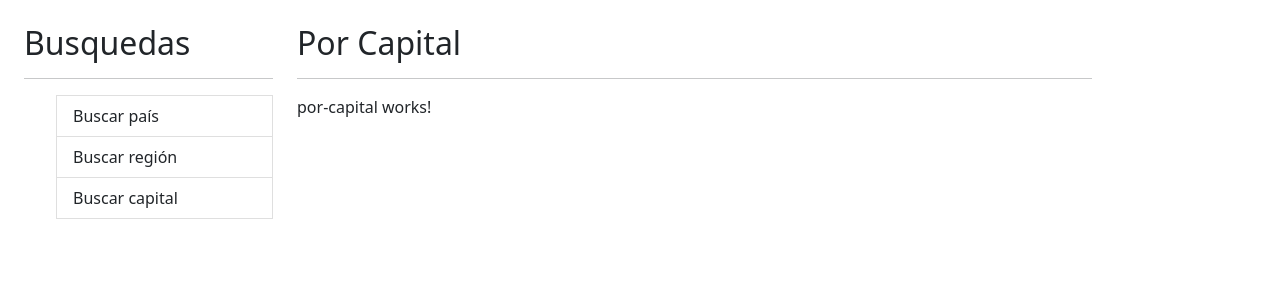
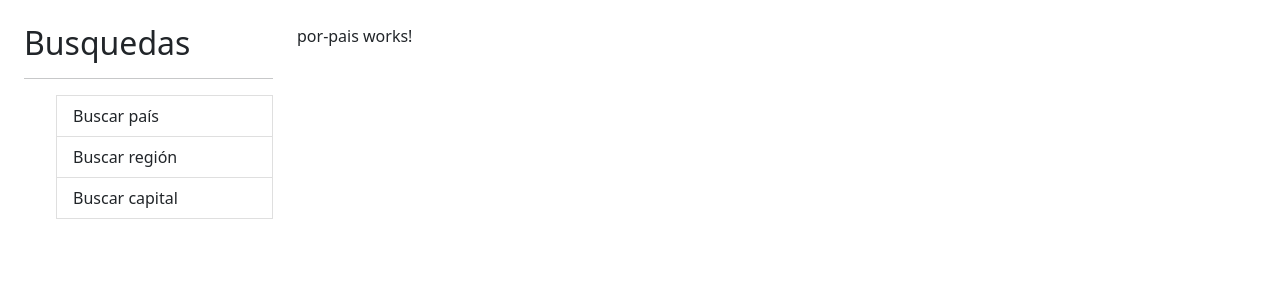
Before and after one commit to ConxiCR/Angular_paisesApp, an Angular app: page / in a window 1280 px wide. Shown: the top 300 px of the page. Built offline with nearby package versions, Linux system fonts and the light colour scheme.

Commit message:
configuración rutas
Signed-off-by: ConxiCr <conxicr@hotmail.com>

```diff
--- /dev/null
+++ b/src/app/app-routing.module.ts
@@ -0,0 +1,42 @@
+import { NgModule } from '@angular/core';
+import { RouterModule, Routes } from '@angular/router';
+
+import { PorPaisComponent } from './pais/pages/por-pais/por-pais.component';
+import { PorRegionComponent } from './pais/pages/por-region/por-region.component';
+import { PorCapitalComponent } from './pais/pages/por-capital/por-capital.component';
+import { VerPaisComponent } from './pais/pages/ver-pais/ver-pais.component';
+
+const routes: Routes = [
+    {
+        path: '',
+        component: PorPaisComponent,
+        pathMatch: 'full'
+    },
+    {
+        path: 'region',
+        component: PorRegionComponent
+    },
+    {
+        path: 'capital',
+        component: PorCapitalComponent
+    },
+    {
+        path: 'pais/:id',
+        component:VerPaisComponent
+    },
+    {
+        path: '**',
+        redirectTo: ''
+    }
+
+];
+
+@NgModule ({
+    imports: [
+        RouterModule.forRoot( routes )
+    ],
+    exports: [
+        RouterModule
+    ]
+})
+export class AppRoutingModule {}
--- a/src/app/app.component.html
+++ b/src/app/app.component.html
@@ -15,9 +15,7 @@
         </ul>
     </div>
     <div class="col">
-        <h2>Por Capital</h2>
-        <hr>
-        <app-por-capital></app-por-capital>
+        <router-outlet></router-outlet>
     </div>
 
 </div>
--- a/src/app/app.module.ts
+++ b/src/app/app.module.ts
@@ -5,14 +5,17 @@
 import { PaisModule } from './pais/pais.module';
 import { SharedModule } from './shared/shared.module';
 
+import { AppRoutingModule } from './app-routing.module';
+
 @NgModule({
   declarations: [
     AppComponent
   ],
   imports: [
     BrowserModule,
+    AppRoutingModule,
     PaisModule,
-    SharedModule
+    SharedModule,
   ],
   providers: [],
   bootstrap: [AppComponent]
```
